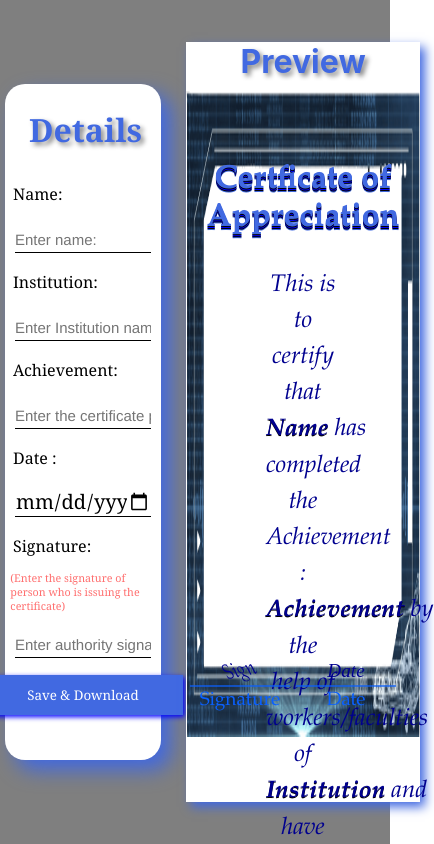
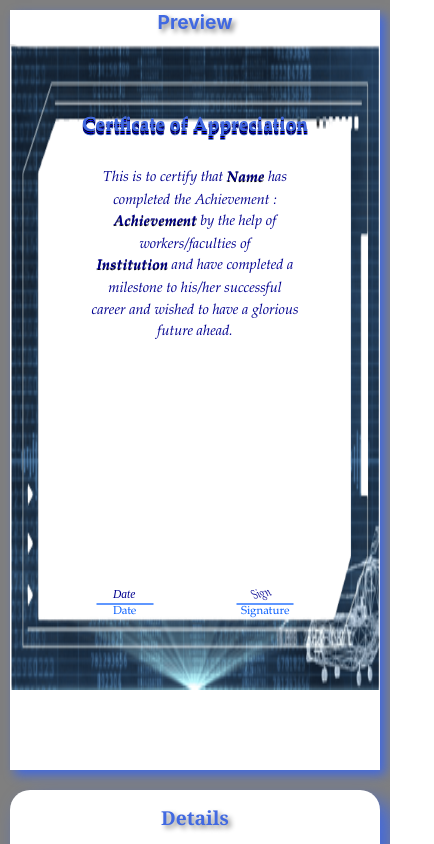
Before and after one commit to neme-sis/Certificate-Generator, a React (Create React App) app: page / in a window 390 px wide. Shown: the top 844 px of the page, 434 px wide, since content can reach past the window. Built offline with nearby package versions, Linux system fonts and the light colour scheme; the HTML template or start-up script is replaced by a standard one.

Commit message:
responsiveness

```diff
--- a/src/App.css
+++ b/src/App.css
@@ -2,4 +2,13 @@
   background-color: rgb(127, 127, 127);
   min-height: 100vh;
   display: flex;
+  flex-wrap: nowrap;
 }
+@media only screen and (max-width: 600px) {
+  :root{
+    font-size: 0.6rem;
+  }
+  .App{
+    flex-wrap: wrap-reverse;
+  }
+}
--- a/src/styles/certificate.css
+++ b/src/styles/certificate.css
@@ -38,16 +38,16 @@ h1{
     position: absolute;
     font-family:  Baskerville, "Baskerville Old Face", "Hoefler Text", Garamond, "Times New Roman", serif;
     font-size: 1.2rem;
-    bottom: 90px;
+    bottom: 20%;
     color: rgb(10, 96, 255);
-    width: 120px;
+    width: 22%;
     text-align: center;
 }
 .certificate section::before{
     content: " ";
     position: absolute;
     height: 2px;
-    width: 100px;
+    width: 70%;
     background-color: rgb(10, 96, 255);
     opacity: 0.65;
     top: -20%;
@@ -55,16 +55,15 @@ h1{
     transform: translate(-50%, 50%);
 }
 #date{
-    left: 100px;
+    left: 20%;
 }
 #signature{
-    right: 120px;
+    right: 20%;
 }
 section span{
     position: absolute;
-    width: 120px;
+    width: 25%;
     top: -125%;
-    left: -50%;
     transform: translate(50%, 0%);
     font-style: oblique;
     font-family:Palatino, "Palatino Linotype", "Palatino LT STD", "Book Antiqua", Georgia, serif;
@@ -72,6 +71,8 @@ section span{
 }
 section span.date{
     font-family: cursive;
+    /* left: -2%; */
+    transform: none;
 }
 section span.sign{
     transform: translate(50%, 0%) skew(30deg) rotate(-10deg);
@@ -87,3 +88,9 @@ section span.sign{
     0px 4px black
     ,0px 5px royalblue;
 }
+@media only screen and (max-width: 600px) {
+    .certificate-div{
+        width: 100%;
+        margin-left: 10px;
+    }
+}
--- a/src/styles/form.css
+++ b/src/styles/form.css
@@ -51,3 +51,11 @@ button{
     border: none;
     box-shadow: 2px 2px 5px blue;
 }
+@media only screen and (max-width: 600px) {
+    .form-div{
+        width: 100%;
+    }
+    .form{
+        margin: 10px;
+    }
+}
```
